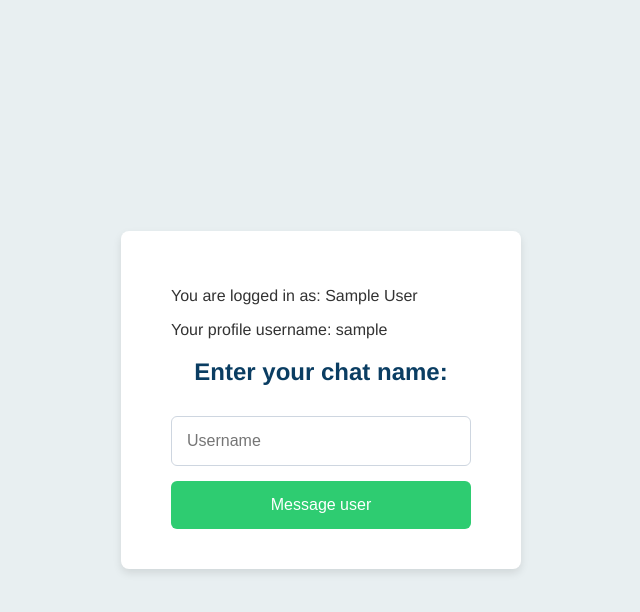
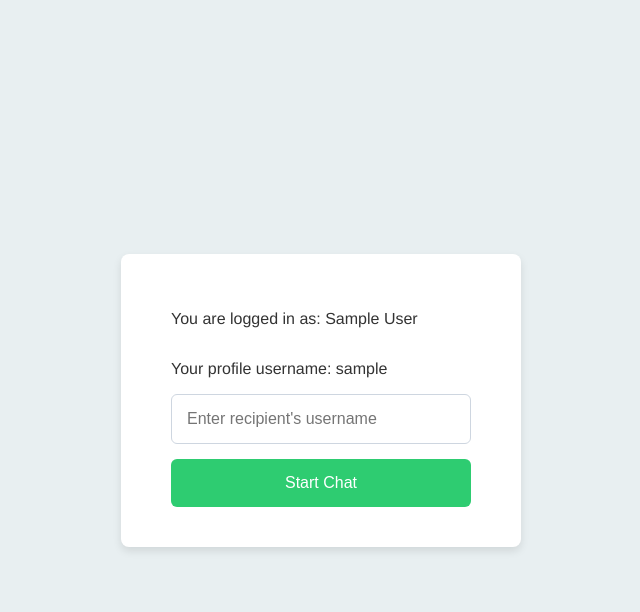
Before and after one commit to zoh-f/EcoBuddy, a Django app: page /messaging/lobby/ in a window 1280 px wide. Shown: the top 612 px of the page, without its empty margins (319-959 px from the left). Run offline with Django 5.2, Linux system fonts and the light colour scheme; the visitor is signed in with stand-in values (Sample User, id 1).

Commit message:
Added functionality for messaging between users (needs testing)

```diff
--- a/messaging/templates/lobby.html
+++ b/messaging/templates/lobby.html
@@ -63,16 +63,24 @@
 
   <body>
     <div class="sign-in-container">
-        {% if user.is_authenticated %}
+    {% if messages %}
+  <ul>
+    {% for message in messages %}
+      <li style="color: red;">{{ message }}</li>
+    {% endfor %}
+  </ul>
+{% endif %}
+
+<form method="post">
+    {% csrf_token %}
+    {% if user.is_authenticated %}
             <p>You are logged in as: {{ user.get_full_name|default:user.username }}</p>
             <p>Your profile username: {{ user.username }}</p>
         {% endif %}
-      <h2>Enter your chat name:</h2>
-      <form method="post">
-        {% csrf_token %}
-        <input type="text" name="username" placeholder="Username" required />
-        <button type="submit">Message user</button>
-      </form>
-    </div>
+    <input type="text" name="recipient_username" placeholder="Enter recipient's username" required>
+    <button type="submit">Start Chat</button>
+</form>
+</div>
+
   </body>
 </html>
--- a/messaging/urls.py
+++ b/messaging/urls.py
@@ -4,7 +4,7 @@ app_name = 'messaging'
 
 urlpatterns = [
     path('lobby/', views.lobby, name='lobby'),
-    path('', views.chat, name='chat'),
+    path('chat/<str:recipient_username>/', views.chat, name='chat'),
     path('create-message/', views.create_message, name='create-message'),
     path('stream-chat-messages/', views.stream_chat_messages, name='stream-chat-messages'),
 ]
--- a/messaging/views.py
+++ b/messaging/views.py
@@ -10,43 +10,80 @@ from django.http import HttpRequest, StreamingHttpResponse, HttpResponse
 from . import models
 import json
 import random
+from django.contrib.auth.decorators import login_required
+from django.shortcuts import get_object_or_404
+from django.http import JsonResponse
+from user_dashboard.models import Profile
+from .models import Message
+from django.contrib import messages
 
-def lobby(request: HttpRequest) -> HttpResponse:
-    if request.method == 'POST':
-        username = request.POST.get('username')
-        if username:
-            request.session['username'] = username
-        else:
-            names = [
-                "Horatio", "Benvolio", "Mercutio", "Lysander", "Demetrius", "Sebastian", "Orsino",
-                "Malvolio", "Hero", "Bianca", "Gratiano", "Feste", "Antonio", "Lucius", "Puck", "Lucio",
-                "Goneril", "Edgar", "Edmund", "Oswald"
-            ]
-            request.session['username'] = f"{random.choice(names)}-{hash(datetime.now().timestamp())}"
+@login_required
+def lobby(request):
+    if request.method == "POST":
+        recipient_username = request.POST.get("recipient_username", "").strip()
 
-        return redirect('messaging:chat')
-    else:
-        return render(request, 'lobby.html')
+        if not recipient_username:
+            messages.error(request, "Please enter a username to start chat.")
+            return redirect('messaging:lobby')
 
-def chat(request: HttpRequest) -> HttpResponse:
-    if not request.session.get('username'):
-        return redirect('messaging:lobby')
-    return render(request, 'chat.html',
-                  {'username': request.user.username})
+        # Check if recipient exists
+        try:
+            recipient_profile = Profile.objects.get(user__username=recipient_username)
+        except Profile.DoesNotExist:
+            messages.error(request, f"No user found with username '{recipient_username}'.")
+            return redirect('messaging:lobby')
 
-def create_message(request: HttpRequest) -> HttpResponse:
-    content = request.POST.get("content")
-    username = request.session.get("username")
+        # Redirect to 1-on-1 chat
+        return redirect('messaging:chat', recipient_username=recipient_profile.user.username)
 
-    if not username:
-        return HttpResponse(status=403)
-    author, _ = models.Author.objects.get_or_create(name=username)
+    # GET request: just render the form
+    return render(request, 'lobby.html')
 
-    if content:
-        models.Message.objects.create(author=author, content=content)
-        return HttpResponse(status=201)
-    else:
-        return HttpResponse(status=200)
+@login_required
+def chat(request, recipient_username):
+    recipient_profile = get_object_or_404(Profile, username=recipient_username)
+
+    # fetch all messages between current user and recipient
+    messages = Message.objects.filter(
+        sender=request.user, recipient=recipient_profile.user
+    ).union(
+        Message.objects.filter(sender=recipient_profile.user, recipient=request.user)
+    ).order_by('timestamp')
+
+    return render(request, 'messaging/chat.html', {
+        'username': request.user.username,
+        'recipient': recipient_profile.username,
+        'messages': messages
+    })
+
+@login_required
+def create_message(request):
+    if request.method == "POST":
+        recipient_username = request.POST.get("recipient_username", "").strip()
+        content = request.POST.get("content", "").strip()
+
+        if not content:
+            return JsonResponse({"success": False, "errors": {"content": "Message cannot be empty"}})
+
+        # Lookup recipient via profile
+        recipient_profile = get_object_or_404(Profile, username=recipient_username)
+
+        Message.objects.create(
+            sender=request.user,
+            recipient=recipient_profile.user,
+            content=content
+        )
+
+        return JsonResponse({"success": True})
+
+    return JsonResponse({"success": False, "errors": {"method": "Invalid request"}})
+
+@login_required
+def start_chat(request):
+    if request.method == "GET":
+        recipient_username = request.GET.get('recipient_username', '').strip()
+        return redirect('messaging:chat', recipient_username=recipient_username)
+
 
 async def stream_chat_messages(request: HttpRequest) -> StreamingHttpResponse:
     """
```
Also changed, not shown: messaging/models.py (+10 -7 lines), messaging/templates/chat.html (+13 -9 lines).
